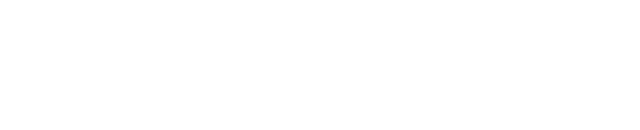
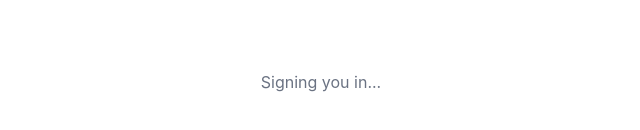
Before and after one commit to obiawanye/tailorit-frontend, a React (Vite) app: page /sso-callback in a window 1280 px wide. Before the commit this address had no page. Shown: the part 318-448 px from the top of the page, without its empty margins (319-959 px from the left). Built offline with nearby package versions, Linux system fonts and the light colour scheme.

Commit message:
chore: made an ssocallback page

```diff
--- a/src/App.jsx
+++ b/src/App.jsx
@@ -1,5 +1,6 @@
 import { Routes, Route } from 'react-router'
 import Welcome from './pages/Welcome'
+import SSOCallback from './pages/SSOCallback'
 import SignIn from './pages/SignIn'
 import SignUp from './pages/SignUp'
 import Catalog from './pages/Catalog'
@@ -13,6 +14,7 @@ function App() {
       <Route path="/sign-up/*" element={<SignUp />} />
       <Route path="/catalog" element={<Catalog />} />
       <Route path="/verify" element={<Verify />} />
+      <Route path="/sso-callback" element={<SSOCallback />} />
     </Routes>
   )
 }
--- /dev/null
+++ b/src/pages/SSOCallback.jsx
@@ -0,0 +1,18 @@
+import { AuthenticateWithRedirectCallback } from '@clerk/react'
+
+function SSOCallback() {
+  return (
+    <div className="flex min-h-screen items-center justify-center">
+      <p className="text-gray-500">
+        Signing you in...
+      </p>
+
+      <AuthenticateWithRedirectCallback
+        signInForceRedirectUrl="/catalog"
+        signUpForceRedirectUrl="/catalog"
+      />
+    </div>
+  )
+}
+
+export default SSOCallback
```
